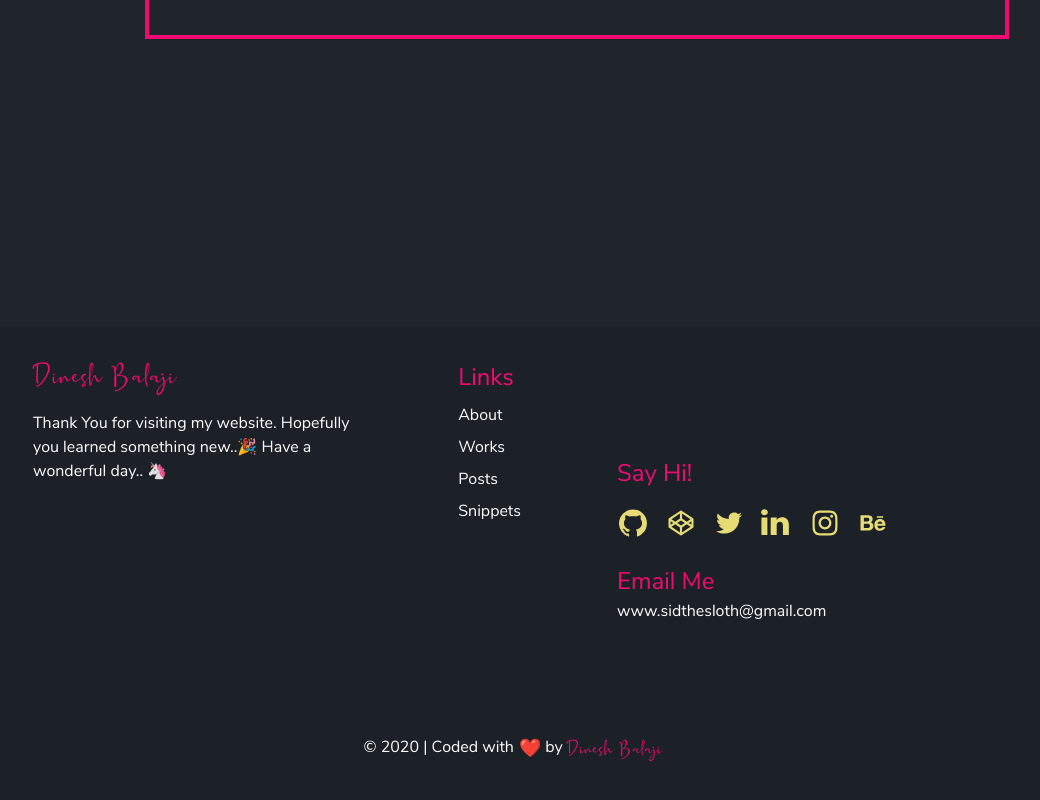
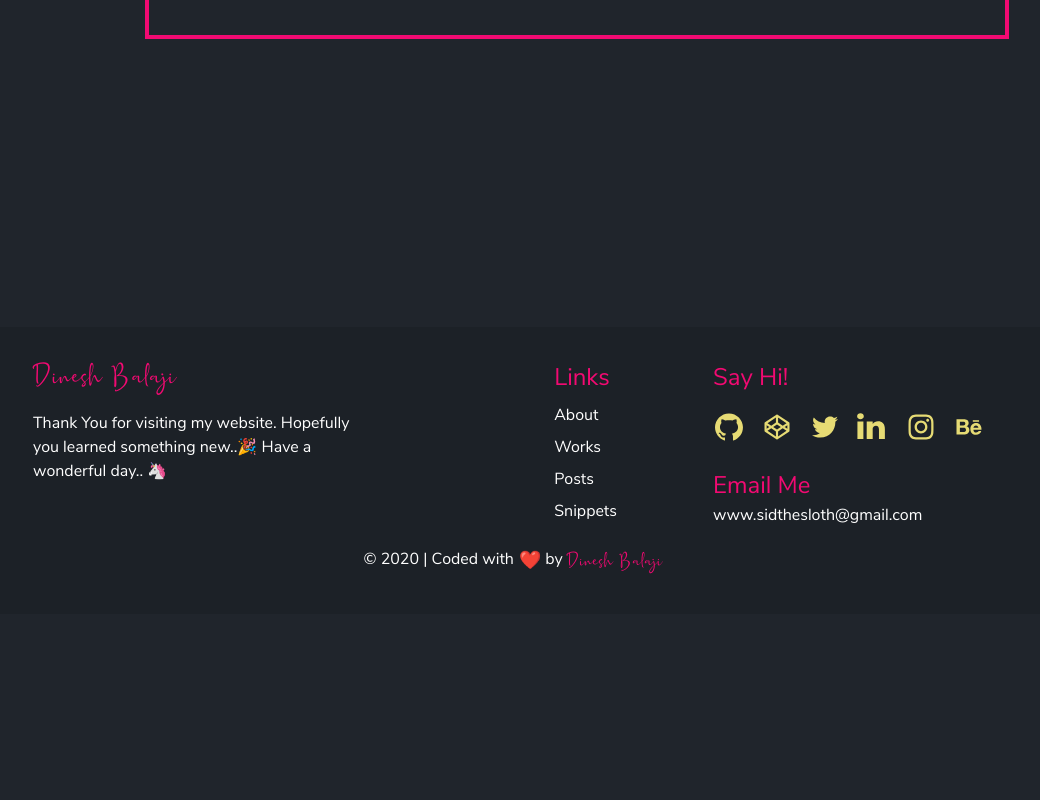
Before and after one commit to sidthesloth92/db-portfolio, a Next.js app: page /about in a window 1280 px wide. Shown: the part 2699-3499 px from the top of the page, without its empty margins (127-1167 px from the left). After the commit the page ends 3313 px from the top, so only its background shows below. Built offline with nearby package versions, Linux system fonts and the light colour scheme.

Commit message:
fix(footer): fix footer having margin in all direcitons

```diff
--- a/src/components/footer/Footer.tsx
+++ b/src/components/footer/Footer.tsx
@@ -46,7 +46,7 @@ const Footer: React.FC = () => (
               </li>
             </ul>
           </section>
-          <section className="ml-16 md:m-24">
+          <section className="ml-16 md:ml-24">
             <h5 className="text-primary mb-2">Say Hi!</h5>
             <div className="-ml-2">
               <SocialIcons />
```
